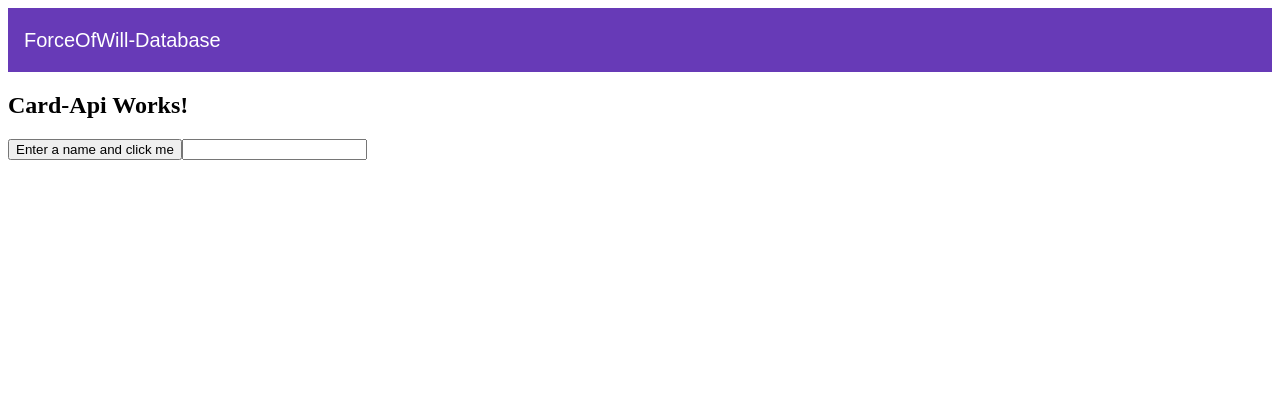
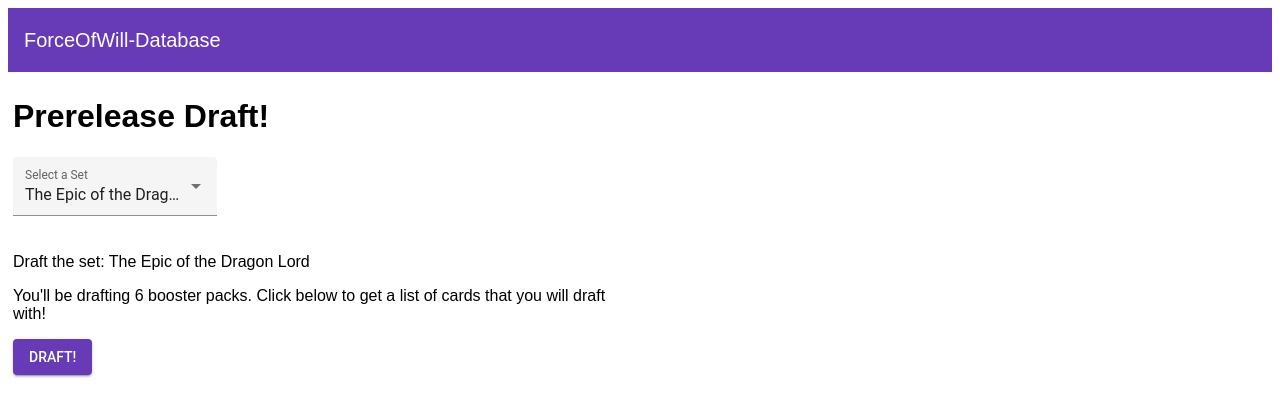
Before and after one commit to edmundchan8/ForceOfWill-Database, an Angular app: page / in a window 1280 px wide. Shown: the top 416 px of the page. Built offline with nearby package versions, Linux system fonts and the light colour scheme; no server answers.

Commit message:
added select bar for choosing sets

```diff
--- a/src/app/app.component.html
+++ b/src/app/app.component.html
@@ -5,14 +5,14 @@
 <!-- <app-advanced-search></app-advanced-search> -->
 
 <!-- PRERELEASE COMPONENT -->
-<!-- <div class="row">
+<div class="row">
     <div class="column app-border">
         <app-draft></app-draft>
     </div>
     <div class="column">
         <app-card-list></app-card-list>
     </div>
-</div> -->
+</div>
 
 <!-- API TESTING -->
-<app-card-api></app-card-api>
+<!-- <app-card-api></app-card-api> -->
--- a/src/app/components/Prerelease/draft/draft.component.html
+++ b/src/app/components/Prerelease/draft/draft.component.html
@@ -1,5 +1,17 @@
 <h1>Prerelease Draft!</h1>
-<p>Draft the set: {{boosterSet}} </p>
+
+<mat-form-field appearance="fill" style="display: flex;">
+    <mat-label>Select a Set</mat-label>
+    <mat-select [(value)]="chosenBoosterSet">
+        <mat-option>None</mat-option>
+        <mat-option value="The Epic of the Dragon Lord">The Epic of the Dragon Lord</mat-option>
+        <mat-option value="Alice Origin IV: Prologue of Attoractia">Alice Origin IV: Prologue of Attoractia</mat-option>
+        <mat-option value="Alice Origin III">Alice Origin III</mat-option>
+        <mat-option value="Alice Origin II">Alice Origin II</mat-option>
+        <mat-option value="Alice Origin I">Alice Origin I</mat-option>
+    </mat-select>
+</mat-form-field>
+<p>Draft the set: {{ chosenBoosterSet }} </p>
 <p>You'll be drafting 6 booster packs.  Click below to get a list of cards that you will draft with!</p>
 <button color="primary" mat-raised-button (click)="draftBooster()">DRAFT!</button>
 <app-random-generator></app-random-generator>
--- a/src/app/components/Prerelease/draft/draft.component.ts
+++ b/src/app/components/Prerelease/draft/draft.component.ts
@@ -10,9 +10,10 @@ import { InteractionService } from '../../../interaction.service'
 })
 export class DraftComponent implements OnInit {
 
-  public boosterSet = "The Epic of the Dragon Lord"
+  public chosenBoosterSet = "The Epic of the Dragon Lord"
   public cardsArray = []
   public boostersDrafted = 0
+  public selected
 
   //random variable holder just for draftcomponent
   public draftRandom
--- a/src/app/material/material.module.ts
+++ b/src/app/material/material.module.ts
@@ -15,6 +15,7 @@ import { MatFormFieldModule } from '@angular/material/form-field'
 import { MatInputModule } from '@angular/material/input'
 import { MatTableModule } from '@angular/material/table'
 import {ClipboardModule} from '@angular/cdk/clipboard'
+import { MatSelectModule } from '@angular/material/select'
 
 const material = [
   MatButtonModule,
@@ -32,7 +33,8 @@ const material = [
   MatFormFieldModule,
   MatInputModule,
   MatTableModule,
-  ClipboardModule
+  ClipboardModule,
+  MatSelectModule
 ]
 
 @NgModule({
```
